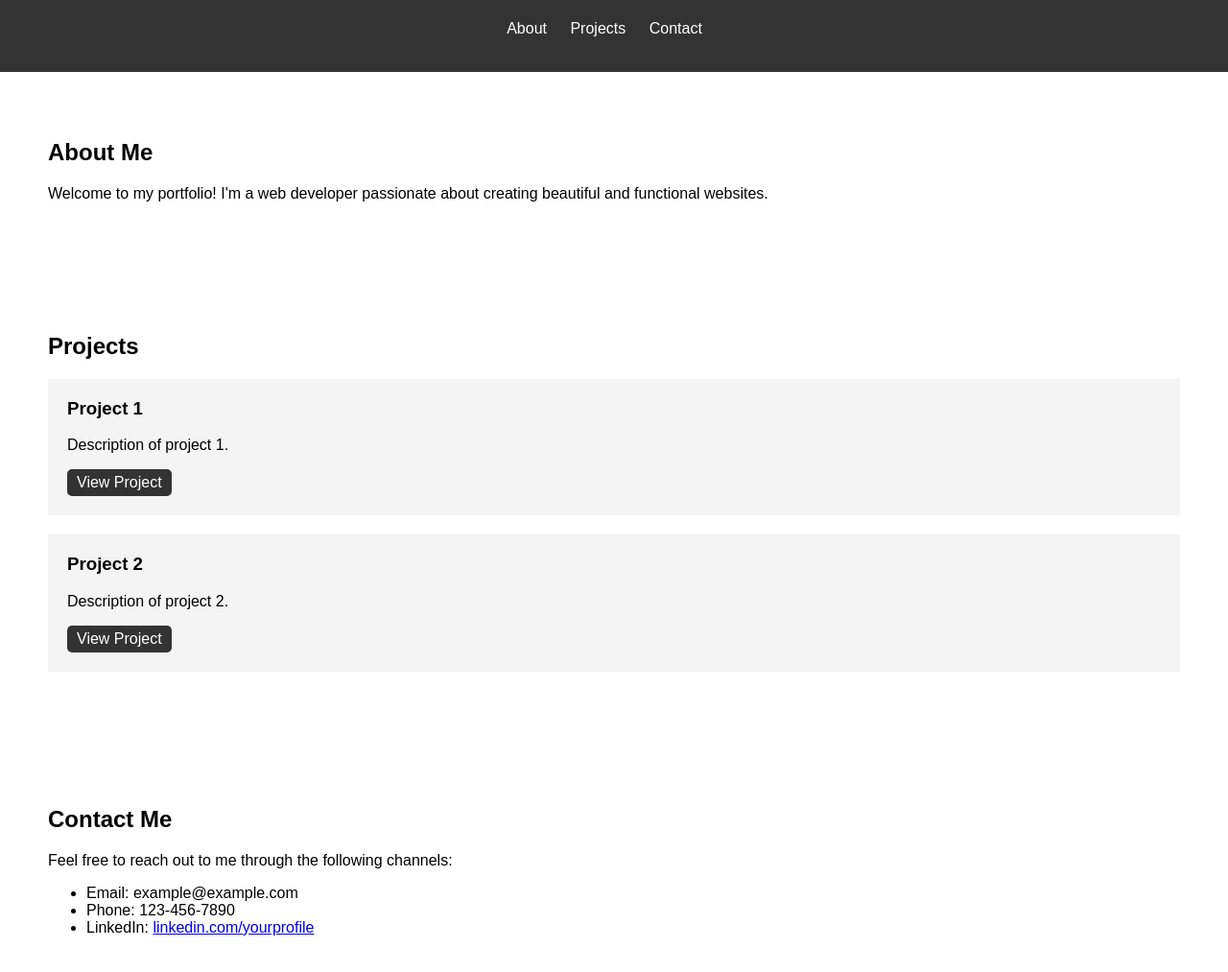
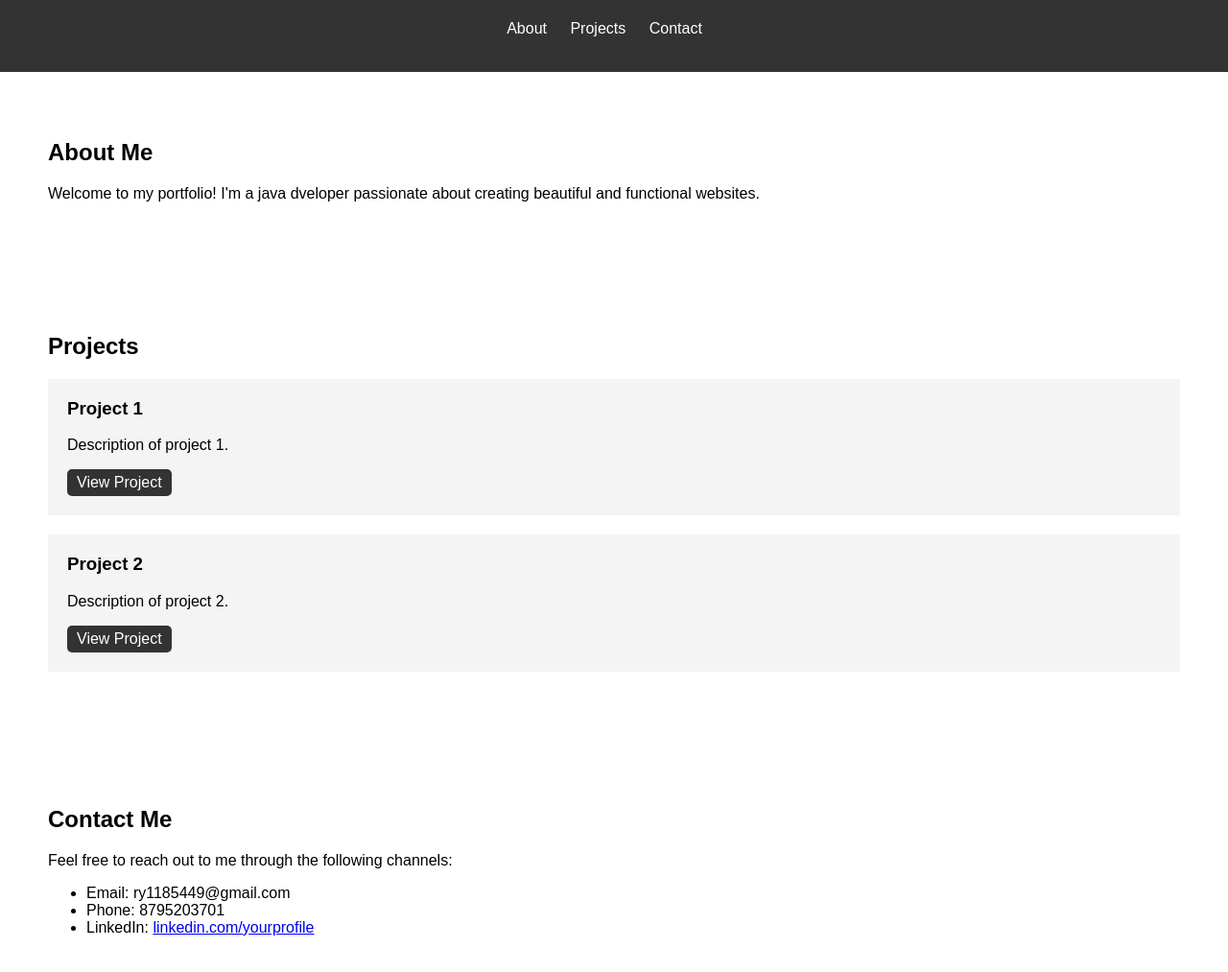
Before and after one commit to aman-3701/Resume, a plain HTML site: page index.html in a window 1280 px wide. Shown: the part 79-1092 px from the top of the page at 96% size. Drawn offline with Linux system fonts and the light colour scheme.

Commit message:
2Update index.html

```diff
--- a/index.html
+++ b/index.html
@@ -75,7 +75,7 @@
 
     <section id="about">
         <h2>About Me</h2>
-        <p>Welcome to my portfolio! I'm a web developer passionate about creating beautiful and functional websites.</p>
+        <p>Welcome to my portfolio! I'm a java dveloper passionate about creating beautiful and functional websites.</p>
     </section>
 
     <section id="projects">
@@ -97,8 +97,8 @@
         <h2>Contact Me</h2>
         <p>Feel free to reach out to me through the following channels:</p>
         <ul>
-            <li>Email: example@example.com</li>
-            <li>Phone: 123-456-7890</li>
+            <li>Email: ry1185449@gmail.com</li>
+            <li>Phone: 8795203701</li>
             <li>LinkedIn: <a href="#">linkedin.com/yourprofile</a></li>
         </ul>
     </section>
```
